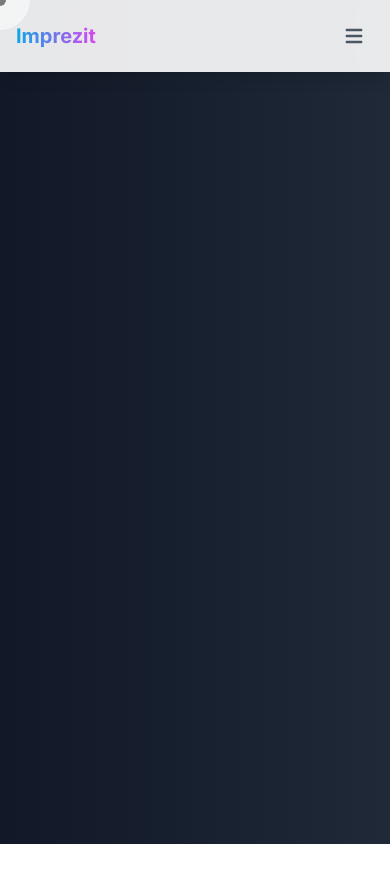
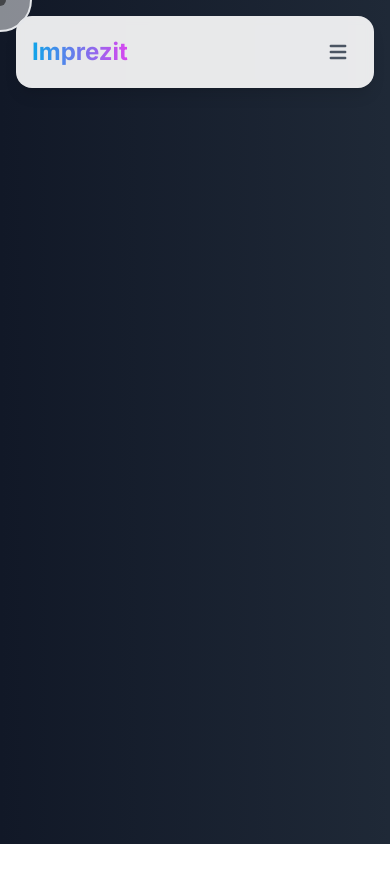
Before and after one commit to NimsaraPeiris/imprezit, a React (Vite) app: page /research in a window 390 px wide. Shown: the top 882 px of the page. Built offline with nearby package versions, Linux system fonts and the light colour scheme.

Commit message:
rounded navbar

```diff
--- a/src/components/Navbar.tsx
+++ b/src/components/Navbar.tsx
@@ -8,15 +8,14 @@ const Navbar = () => {
 
   const toggleMenu = () => {
     setIsOpen(!isOpen);
-    // Prevent scroll when menu is open
-    document.body.style.overflow = isOpen ? 'auto' : 'hidden';
   };
 
   return (
-    <nav className="fixed top-0 sm:top-4 left-0 sm:left-1/2 w-full sm:w-[95%] sm:-translate-x-1/2 z-50 bg-white/90 backdrop-blur-sm sm:rounded-2xl shadow-lg max-w-7xl mx-auto">
-      <div className="container mx-auto px-4 py-4 flex items-center justify-between">
+    <nav className="fixed top-4 sm:top-16 left-1/2 -translate-x-1/2 z-50 w-[calc(100%-2rem)] sm:w-[95%] max-w-7xl mx-auto">
+      <div className="bg-white/90 backdrop-blur-sm rounded-2xl shadow-lg px-4 sm:px-6 py-4">
+        <div className="flex items-center justify-between">
           {/* Logo */}
-        <Link to="/" className="text-xl sm:text-2xl md:text-4xl font-bold text-transparent bg-clip-text bg-gradient-to-r from-primary-500 to-secondary-500">
+          <Link to="/" className="text-2xl md:text-4xl font-bold text-transparent bg-clip-text bg-gradient-to-r from-primary-500 to-secondary-500">
             Imprezit
           </Link>
 
@@ -73,9 +72,9 @@ const Navbar = () => {
               animate={{ opacity: 1, height: 'auto' }}
               exit={{ opacity: 0, height: 0 }}
               transition={{ duration: 0.2 }}
-            className="lg:hidden w-full"
+              className="lg:hidden mt-4"
             >
-            <div className="flex flex-col space-y-4 p-4 bg-white/95">
+              <div className="flex flex-col space-y-4 px-2">
                 <Link to="/" className="nav-link text-xl" onClick={toggleMenu}>
                   Home
                 </Link>
@@ -99,6 +98,7 @@ const Navbar = () => {
             </motion.div>
           )}
         </AnimatePresence>
+      </div>
     </nav>
   );
 };
--- a/src/pages/Home.tsx
+++ b/src/pages/Home.tsx
@@ -101,13 +101,13 @@ const Home = () => {
             transition={{ duration: 0.8 }}
             className="text-center"
           >
-            <h1 className="text-6xl md:text-8xl lg:text-9xl font-bold text-gray-900 mb-6">
+            <h1 className="text-6xl md:text-8xl lg:text-9xl font-bold text-gray-900 mb-6 select-none">
               Innovate. Transform.{' '}
               <span className="text-transparent bg-clip-text bg-gradient-to-r from-primary-500 to-secondary-500">
                 Succeed.
               </span>
             </h1>
-            <p className="text-xl md:text-2xl lg:text-3xl text-gray-600 mb-8 max-w-2xl mx-auto">
+            <p className="text-xl md:text-2xl lg:text-3xl text-gray-600 mb-8 max-w-2xl mx-auto select-none">
               Empowering businesses with cutting-edge solutions for a digital future.
             </p>
             <motion.div
```
Lines whose indentation alone changed are shown as unchanged.
